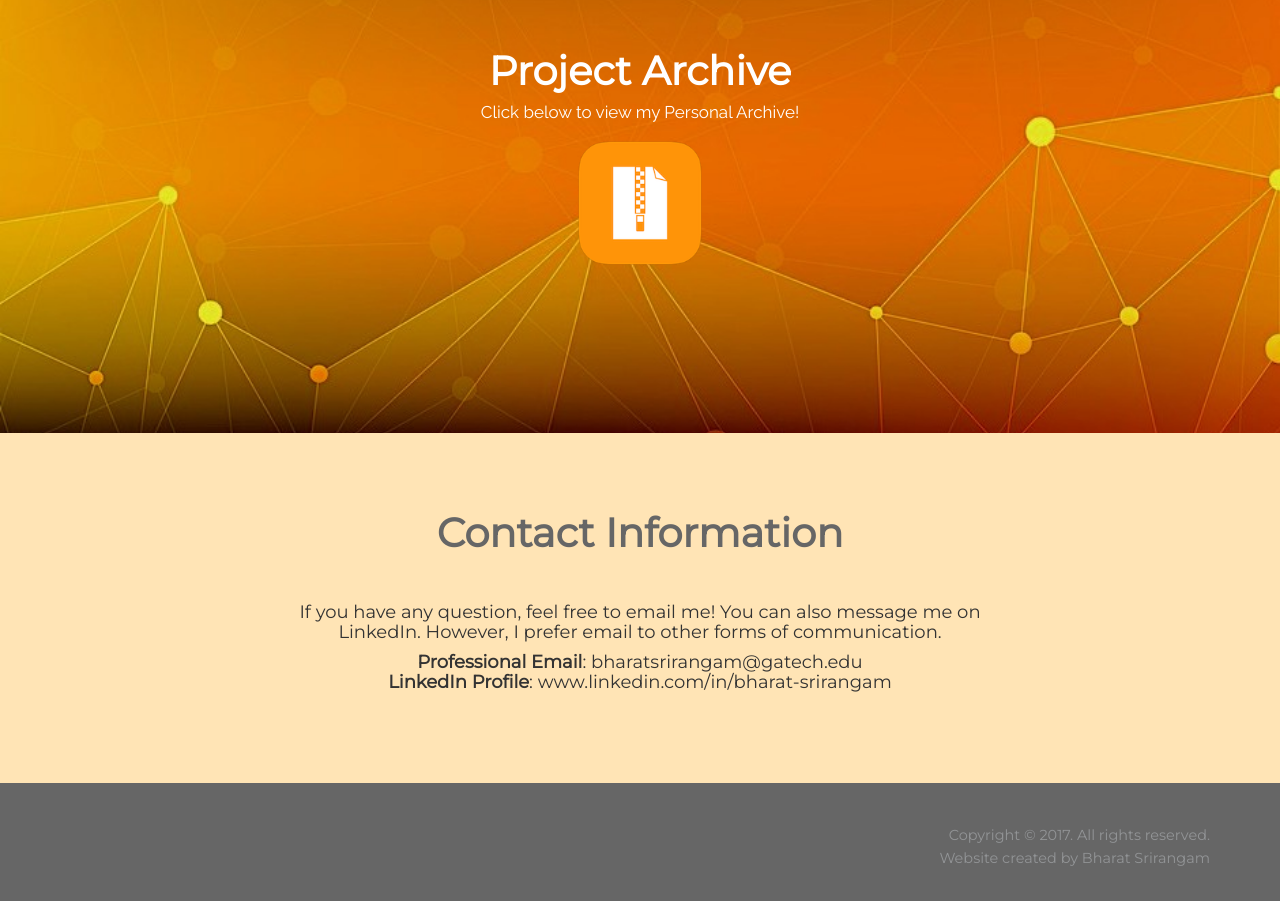
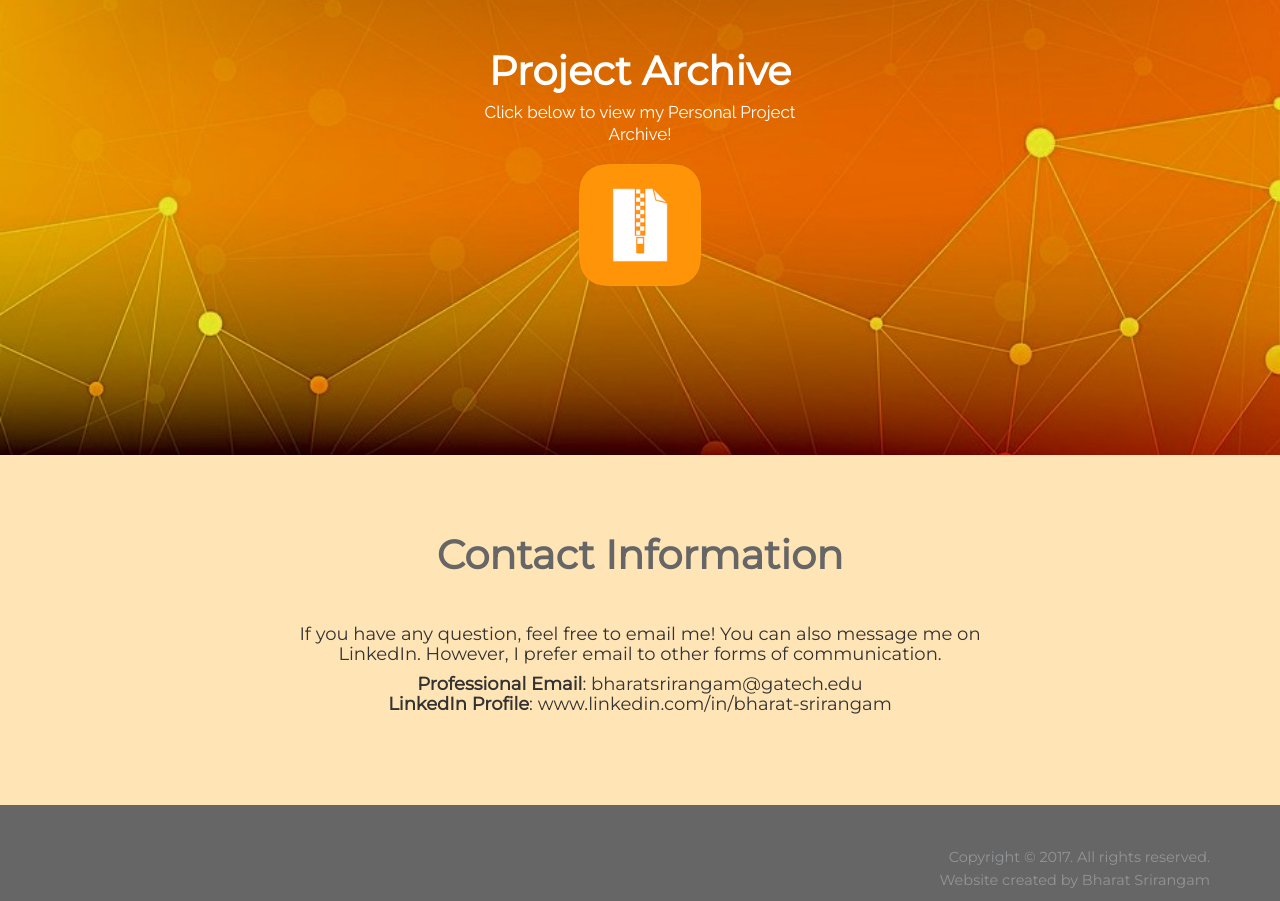
Before and after one commit to bharatsrirangam/bharatsrirangam.github.io, a plain HTML site: page index.html in a window 1280 px wide. Shown: the part 2031-2932 px from the top of the page. Drawn offline with nearby package versions, Linux system fonts and the light colour scheme.

Commit message:
Update index.html

```diff
--- a/index.html
+++ b/index.html
@@ -122,7 +122,7 @@
         <div class="row">
             <div class="container col-sm-4 col-sm-offset-4 text-center">
                 <h2 class="white" style="margin-top: 15%">Project Archive</h2>
-                <p class="white">Click below to view my Personal Archive!</p>
+                <p class="white">Click below to view my Personal Project Archive!</p>
             </div>
         </div>
         <div class="row">
```
